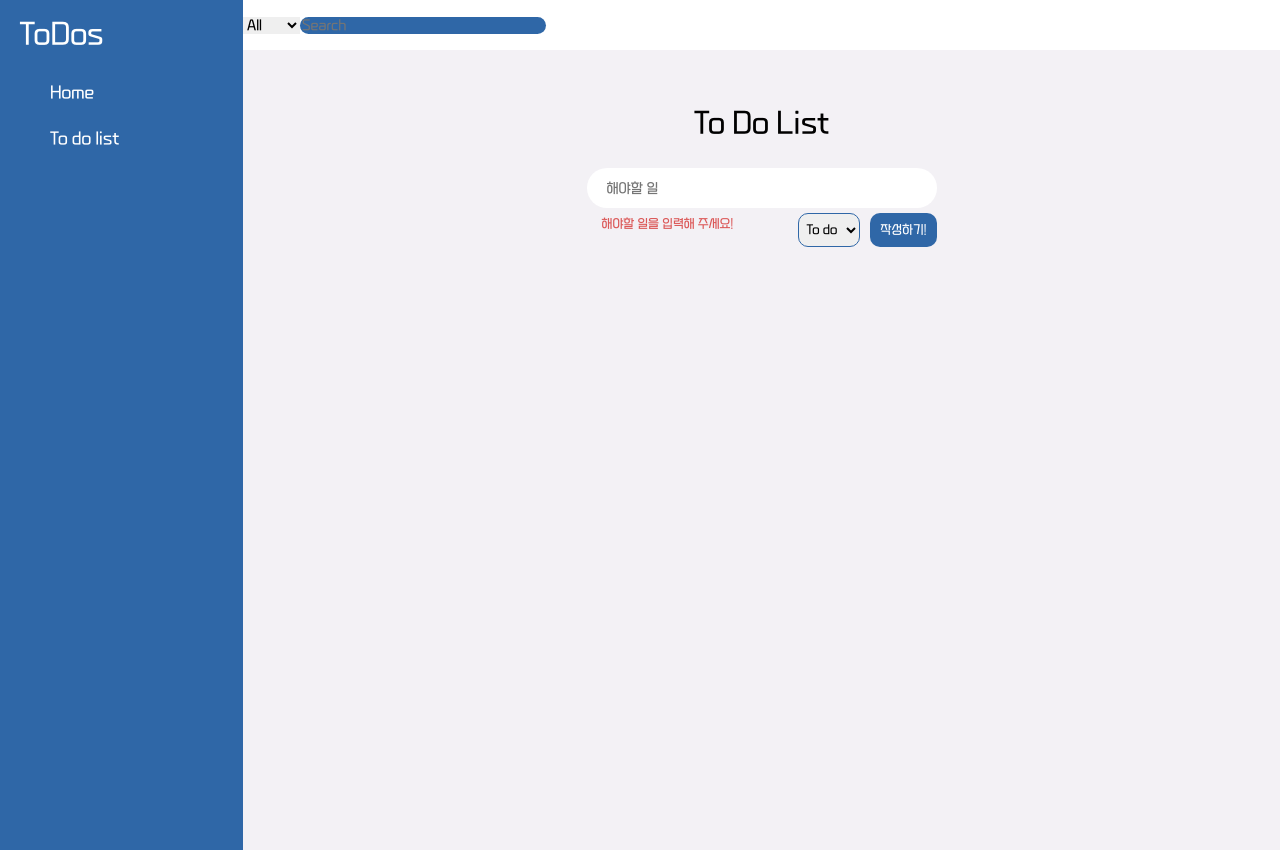
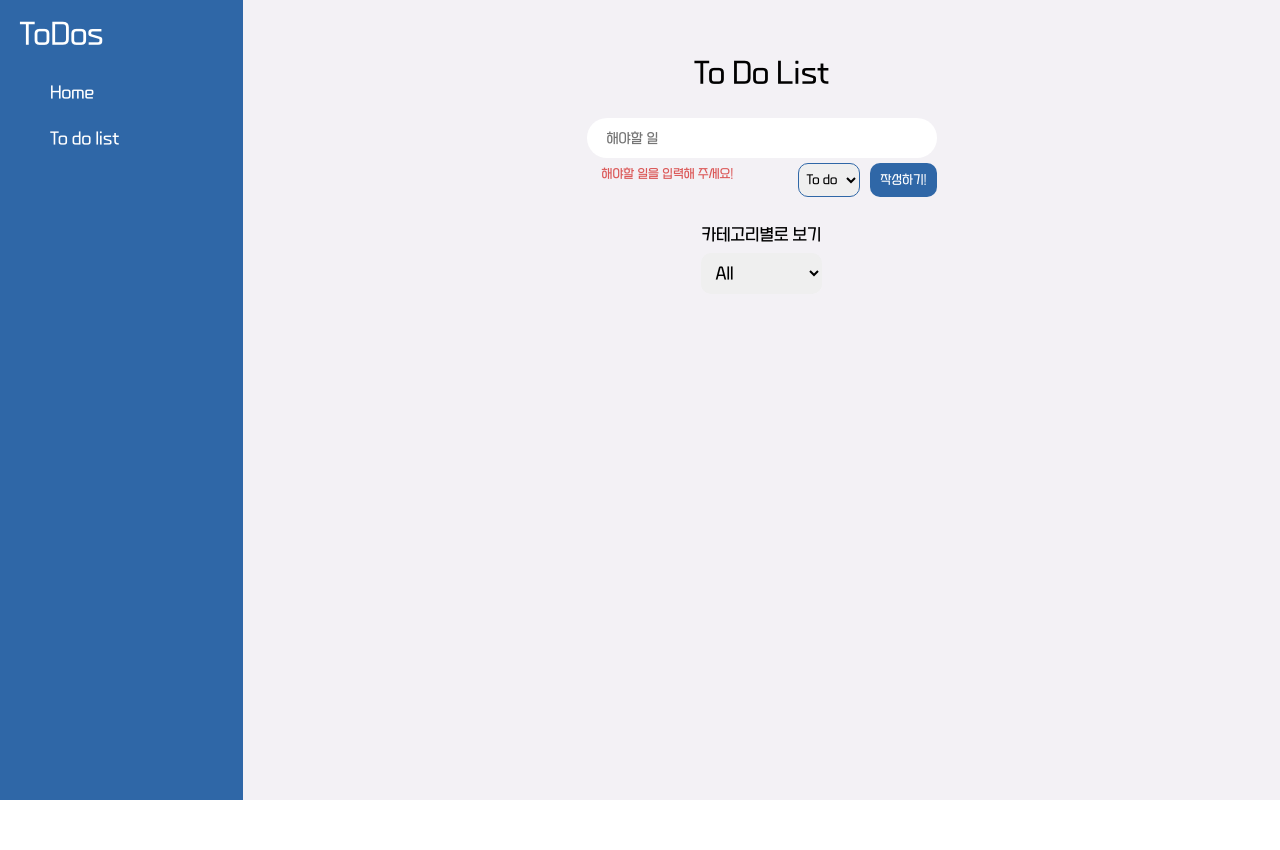
Before and after one commit to chspower1/ToDoList-react, a React (Create React App) app: page /todolist in a window 1280 px wide. After the commit the page ends 800 px from the top, so only its background shows below. Built offline with nearby package versions, Linux system fonts and the light colour scheme.

Commit message:
category select 수정완료

```diff
--- a/package.json
+++ b/package.json
@@ -4,6 +4,7 @@
     "private": true,
     "dependencies": {
         "@heroicons/react": "^1.0.6",
+        "@styled-icons/remix-line": "^10.46.0",
         "@testing-library/jest-dom": "^5.16.5",
         "@testing-library/react": "^13.3.0",
         "@testing-library/user-event": "^13.5.0",
@@ -19,6 +20,7 @@
         "react-scripts": "5.0.1",
         "recoil": "^0.7.5",
         "styled-components": "^5.3.5",
+        "styled-icons": "^10.46.0",
         "styled-reset": "^4.4.2",
         "typescript": "^4.7.4",
         "web-vitals": "^2.1.4"
--- a/src/Router.tsx
+++ b/src/Router.tsx
@@ -1,6 +1,5 @@
 import { BrowserRouter, Route, Routes } from "react-router-dom";
 import NavBar from "./components/NavBar";
-import StatusBar from "./components/statusBar/StatusBar";
 import ToDoList from "./components/toDoList/ToDoList";
 import styled from "styled-components";
 import Home from "./components/Home";
@@ -20,7 +19,6 @@ export default function Router() {
             <Container>
                 <NavBar />
                 <ContentContainer>
-                    <StatusBar />
                     <Routes>
                         <Route path="/" element={<Home />} />
                         <Route path="/todolist" element={<ToDoList />} />
--- a/src/components/statusBar/Search.tsx
+++ /dev/null
@@ -1,22 +0,0 @@
-import styled from "styled-components";
-import { BeakerIcon } from "@heroicons/react/solid";
-
-const Form = styled.form``;
-
-const Searchbar = styled.input`
-    background-color: ${(props) => props.theme.btnBgColor};
-`;
-
-const Btn = styled.button`
-    border: none;
-    margin: 0px 20px;
-    position: absolute;
-`;
-
-export default function Search() {
-    return (
-        <Form>
-            <Searchbar type="text" placeholder="Search" />
-        </Form>
-    );
-}
--- a/src/components/statusBar/SelectCategory.tsx
+++ /dev/null
@@ -1,19 +0,0 @@
-import { useRecoilState } from "recoil";
-import styled from "styled-components";
-import { Categories, categoryState } from "../atoms";
-
-const Select = styled.select``;
-export default function SelectCategory() {
-    const [category, setCategory] = useRecoilState(categoryState);
-    const onInput = (e: React.FormEvent<HTMLSelectElement>) => {
-        setCategory(e.currentTarget.value as Categories);
-    };
-    return (
-        <Select value={category} onChange={onInput}>
-            <option value={Categories.ALL}>All</option>
-            <option value={Categories.TO_DO}>To do</option>
-            <option value={Categories.DOING}>Doing</option>
-            <option value={Categories.DONE}>Done</option>
-        </Select>
-    );
-}
--- a/src/components/statusBar/StatusBar.tsx
+++ /dev/null
@@ -1,20 +0,0 @@
-import styled from "styled-components";
-import Search from "./Search";
-import SelectCategory from "./SelectCategory";
-
-// styled-components
-const Container = styled.nav`
-    height: 50px;
-    display: flex;
-    align-items: center;
-
-    background-color: ${(props) => props.theme.btnBgWhite};
-`;
-export default function StatusBar() {
-    return (
-        <Container>
-            <SelectCategory />
-            <Search />
-        </Container>
-    );
-}
--- /dev/null
+++ b/src/components/toDoList/SelectCategory.tsx
@@ -0,0 +1,50 @@
+import { useRecoilState } from "recoil";
+import styled from "styled-components";
+import { Categories, categoryState } from "../atoms";
+
+const Container = styled.div`
+    position: relative;
+    display: flex;
+    flex-direction: column;
+    justify-content: center;
+`;
+const Select = styled.select`
+    margin-top: 10px;
+    font-size: 16px;
+    padding: 10px;
+    border-radius: 10px;
+    &.TO_DO {
+        border: 2px solid #f0c507;
+    }
+    &.DOING {
+        border: 2px solid #2352a8;
+    }
+    &.DONE {
+        border: 2px solid #469253;
+    }
+`;
+export default function SelectCategory() {
+    const [category, setCategory] = useRecoilState(categoryState);
+    const onInput = (e: React.FormEvent<HTMLSelectElement>) => {
+        setCategory(e.currentTarget.value as Categories);
+    };
+    return (
+        <Container>
+            <h1>카테고리별로 보기</h1>
+            <Select value={category} onChange={onInput} className={category}>
+                <option value={Categories.ALL} style={{ color: "#252525" }}>
+                    All
+                </option>
+                <option value={Categories.TO_DO} style={{ color: "#c5a100" }}>
+                    To do
+                </option>
+                <option value={Categories.DOING} style={{ color: "#2352a8" }}>
+                    Doing
+                </option>
+                <option value={Categories.DONE} style={{ color: "#469253" }}>
+                    Done
+                </option>
+            </Select>
+        </Container>
+    );
+}
--- a/src/components/toDoList/ToDoCard.tsx
+++ b/src/components/toDoList/ToDoCard.tsx
@@ -2,6 +2,10 @@ import { IToDo, toDoState, Categories } from "../atoms";
 import { useRecoilState } from "recoil";
 import styled from "styled-components";
 import { useEffect } from "react";
+import { Todo } from "@styled-icons/remix-line/Todo";
+import { PersonRunning } from "@styled-icons/fa-solid/PersonRunning";
+import { Delete } from "@styled-icons/fluentui-system-filled/Delete";
+import { DownloadDone } from "@styled-icons/material-sharp/DownloadDone";
 
 const ToDoCardContainer = styled.ul`
     display: flex;
@@ -14,6 +18,18 @@ const ToDoCardContainer = styled.ul`
     border-radius: 10px;
     margin: 0px 15px;
     background-color: white;
+    &.TO_DO {
+        border: 2px solid #f0c507;
+        background-color: #fffef9;
+    }
+    &.DOING {
+        border: 2px solid #2352a8;
+        background-color: #f9fbff;
+    }
+    &.DONE {
+        border: 2px solid #469253;
+        background-color: #ffffff;
+    }
 `;
 const Number = styled.p`
     position: absolute;
@@ -40,10 +56,23 @@ const Contents = styled.p`
 const Category = styled.div``;
 
 const CategoryBtn = styled.button`
+    padding: 7px 10px;
     margin: 0px 5px;
+    &.toDo {
+        background-color: #f0c507;
+    }
+    &.doing {
+        background-color: #2352a8;
+    }
+    &.done {
+        background-color: #469253;
+    }
 `;
 const DeleteBtn = styled(CategoryBtn)`
     background-color: ${(props) => props.theme.dangerColor};
+    margin-top: -20px;
+    margin-bottom: -30px;
+    margin-left: 130px;
     &:hover {
         background-color: #a33434;
     }
@@ -71,7 +100,7 @@ export default function ToDoCard({ id, text, category, index }: IToDo) {
         localStorage.setItem("localToDos", JSON.stringify(toDos));
     }, [toDos]);
     return (
-        <ToDoCardContainer>
+        <ToDoCardContainer className={category}>
             <Number>No.{index! + 1}</Number>
             <Box>
                 <Title>해야할 일</Title>
@@ -83,16 +112,39 @@ export default function ToDoCard({ id, text, category, index }: IToDo) {
             </Box>
             <Category>
                 {category !== Categories.TO_DO && (
-                    <CategoryBtn onClick={() => onClick(Categories.TO_DO)}>To do</CategoryBtn>
+                    <CategoryBtn
+                        onClick={() => onClick(Categories.TO_DO)}
+                        title="To do"
+                        className="toDo"
+                    >
+                        <Todo size={24} />
+                        To do
+                    </CategoryBtn>
                 )}
                 {category !== Categories.DOING && (
-                    <CategoryBtn onClick={() => onClick(Categories.DOING)}>Doing</CategoryBtn>
+                    <CategoryBtn
+                        onClick={() => onClick(Categories.DOING)}
+                        title="Doing"
+                        className="doing"
+                    >
+                        <PersonRunning size={24} />
+                        Doing
+                    </CategoryBtn>
                 )}
                 {category !== Categories.DONE && (
-                    <CategoryBtn onClick={() => onClick(Categories.DONE)}>DONE</CategoryBtn>
+                    <CategoryBtn
+                        onClick={() => onClick(Categories.DONE)}
+                        title="Done"
+                        className="done"
+                    >
+                        <DownloadDone size={24} />
+                        Done
+                    </CategoryBtn>
                 )}
-                <DeleteBtn onClick={onClickDel}>Del</DeleteBtn>
             </Category>
+            <DeleteBtn onClick={onClickDel} title="Delete" className="delete">
+                <Delete size={18} />
+            </DeleteBtn>
         </ToDoCardContainer>
     );
 }
--- a/src/components/toDoList/ToDoList.tsx
+++ b/src/components/toDoList/ToDoList.tsx
@@ -4,6 +4,7 @@ import { toDosSelector, categoryState, Categories } from "../atoms";
 import { useRecoilState, useRecoilValue } from "recoil";
 import NavBar from "../NavBar";
 import styled from "styled-components";
+import SelectCategory from "./SelectCategory";
 
 export const Container = styled.section`
     display: flex;
@@ -12,6 +13,7 @@ export const Container = styled.section`
     min-height: 100vh;
     height: auto;
     align-items: center;
+    padding: 0px 50px;
 `;
 const ToDos = styled.div`
     width: 100%;
@@ -20,7 +22,6 @@ const ToDos = styled.div`
     justify-content: center;
     align-items: center;
     gap: 50px;
-    padding: 20px;
     margin-top: 30px;
     transition: all 0.4s ease;
 `;
@@ -36,6 +37,7 @@ export default function ToDoList() {
         <Container>
             <Title>To Do List</Title>
             <CreateToDo />
+            <SelectCategory />
             <ToDos>
                 {toDos
                     ?.slice(0)
```
Also changed, not shown: 1 other file (tests, documents, lock files or other folders).
